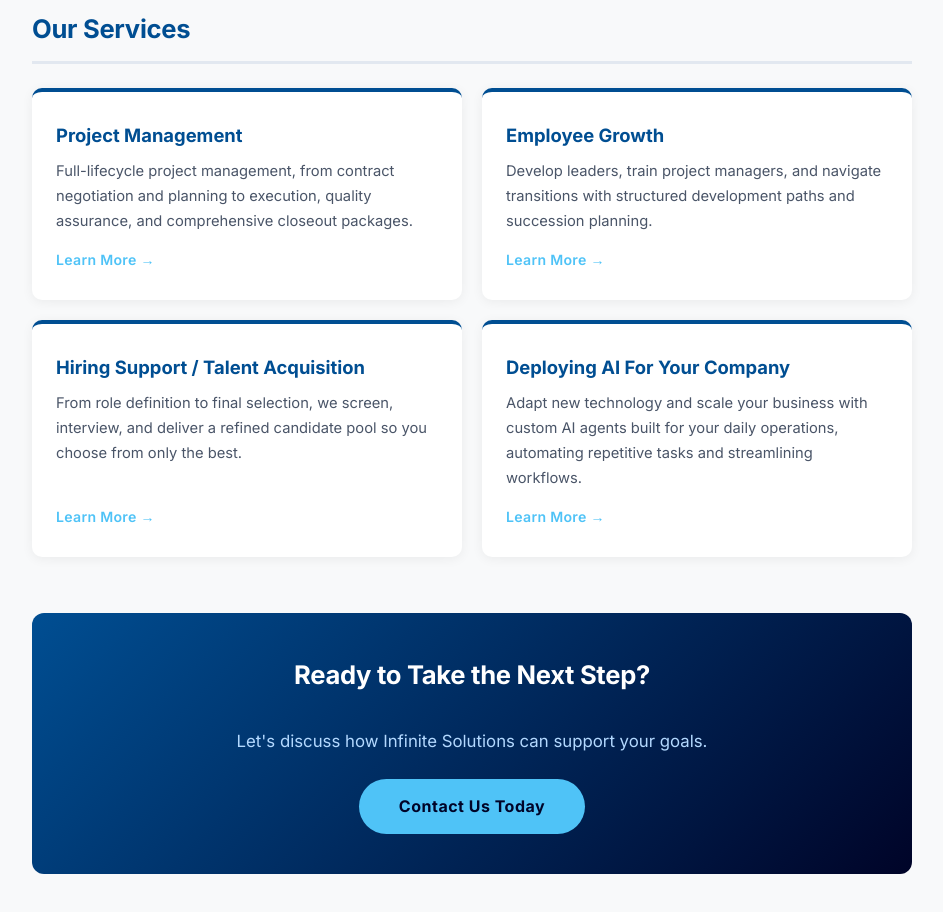
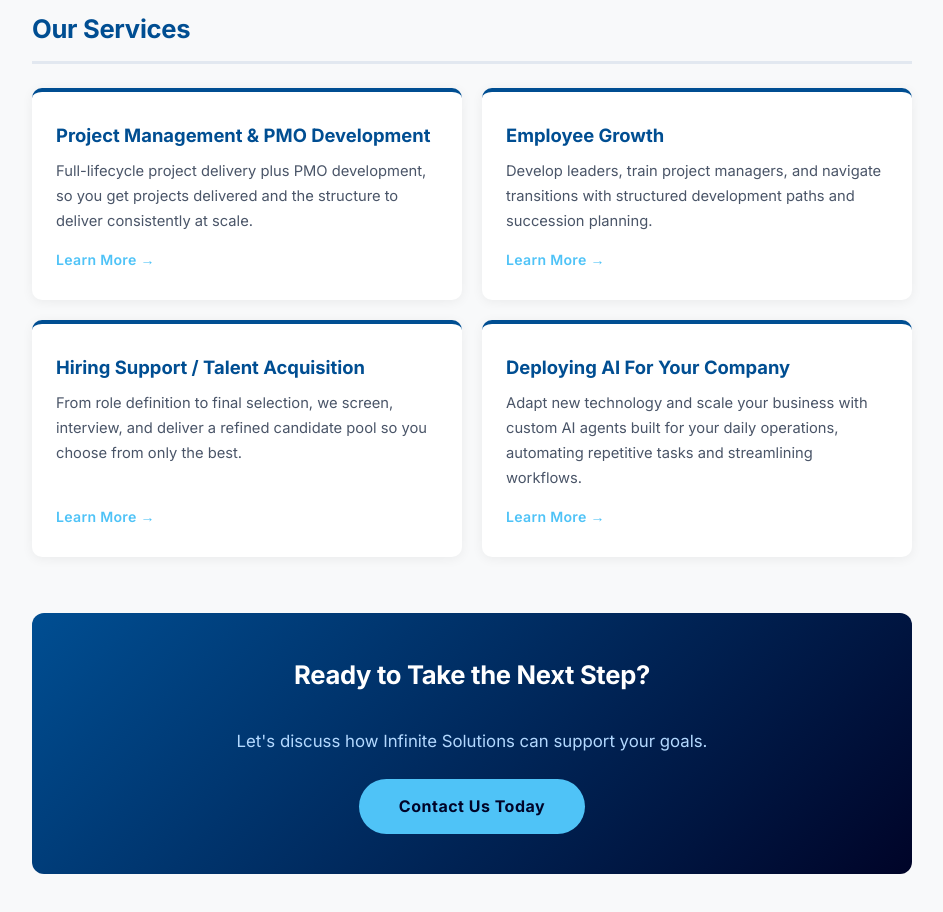
Before and after one commit to INF888/my-website, a plain HTML site: page index.html in a window 1280 px wide. Shown: the part 1160-2072 px from the top of the page, without its empty margins (168-1111 px from the left). Drawn offline with Linux system fonts and the light colour scheme.

Commit message:
Update index.html

```diff
--- a/index.html
+++ b/index.html
@@ -171,8 +171,8 @@
     <h2>Our Services</h2>
     <div class="service-cards">
       <a href="project-management.html" class="service-card">
-        <h3>Project Management</h3>
-        <p>Full-lifecycle project management, from contract negotiation and planning to execution, quality assurance, and comprehensive closeout packages.</p>
+        <h3>Project Management &amp; PMO Development</h3>
+<p>Full-lifecycle project delivery plus PMO development, so you get projects delivered and the structure to deliver consistently at scale.</p>
         <span class="learn-more">Learn More →</span>
       </a>
       <a href="employee-growth.html" class="service-card">
```
